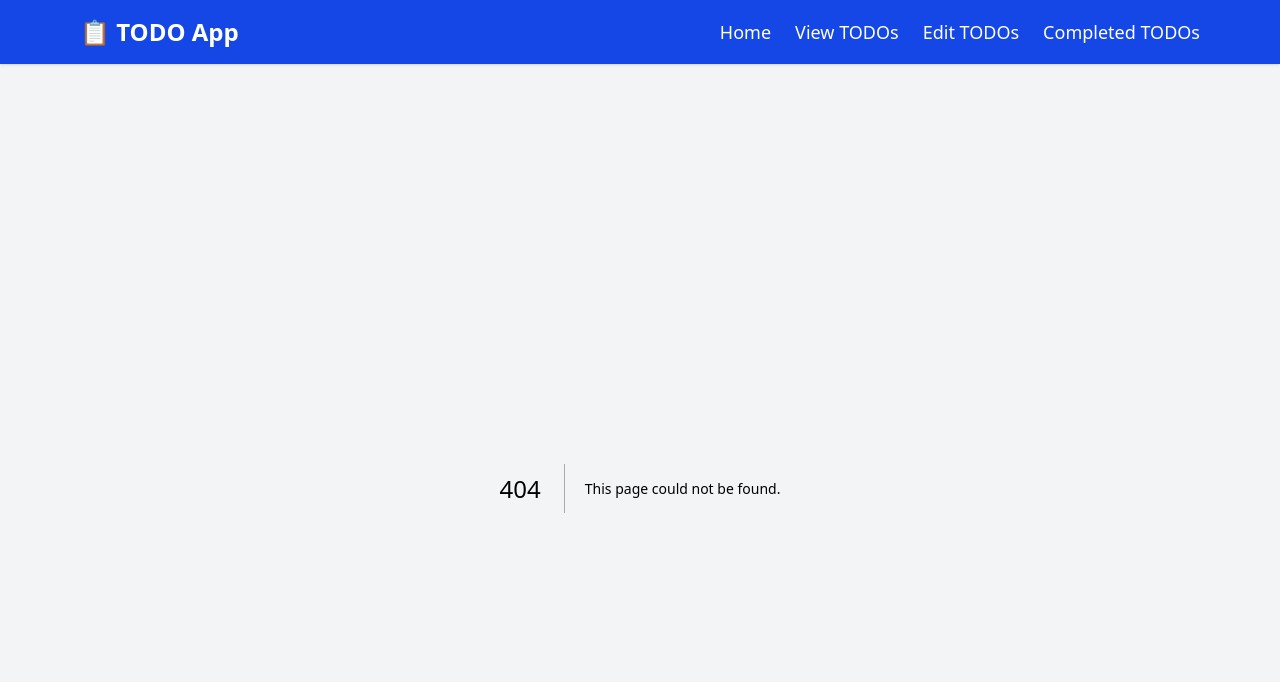
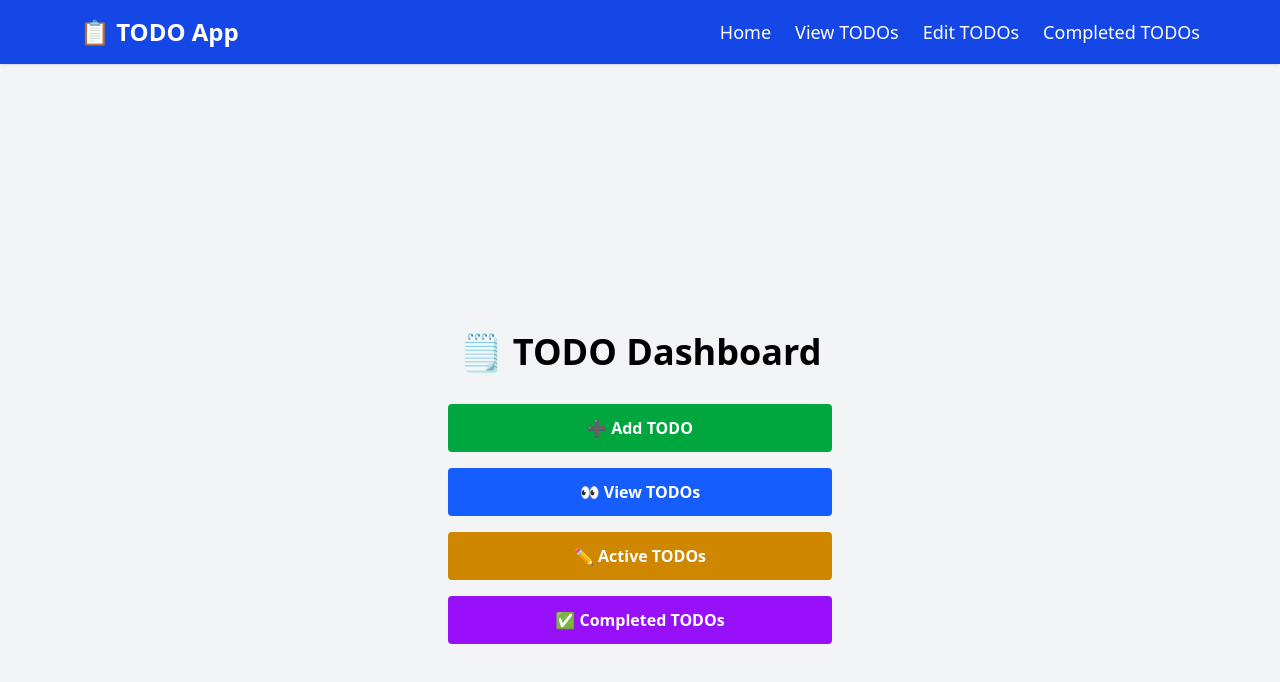
Before and after one commit to Kcodes09/TODO-app, a Next.js app: page / in a window 1280 px wide. Before the commit this address had no page. Shown: the top 682 px of the page. Built offline with nearby package versions, Linux system fonts and the light colour scheme.

Commit message:
Create index.tsx

```diff
--- /dev/null
+++ b/pages/index.tsx
@@ -0,0 +1,37 @@
+import Link from "next/link";
+
+export default function Home() {
+  return (
+    <div className="flex flex-col items-center justify-center min-h-screen bg-gray-100 p-4">
+      <h1 className="text-3xl sm:text-4xl font-bold mb-8 text-black text-center">
+        🗒️ TODO Dashboard
+      </h1>
+      <div className="grid gap-4 w-full max-w-sm">
+        <Link
+          href="/add"
+          className="block bg-green-600 text-white text-center py-3 rounded hover:bg-green-700 font-semibold"
+        >
+          ➕ Add TODO
+        </Link>
+        <Link
+          href="/view"
+          className="block bg-blue-600 text-white text-center py-3 rounded hover:bg-blue-700 font-semibold"
+        >
+          👀 View TODOs
+        </Link>
+        <Link
+          href="/edit"
+          className="block bg-yellow-600 text-white text-center py-3 rounded hover:bg-yellow-700 font-semibold"
+        >
+          ✏️ Active TODOs
+        </Link>
+        <Link
+          href="/completed"
+          className="block bg-purple-600 text-white text-center py-3 rounded hover:bg-purple-700 font-semibold"
+        >
+          ✅ Completed TODOs
+        </Link>
+      </div>
+    </div>
+  );
+}
```
